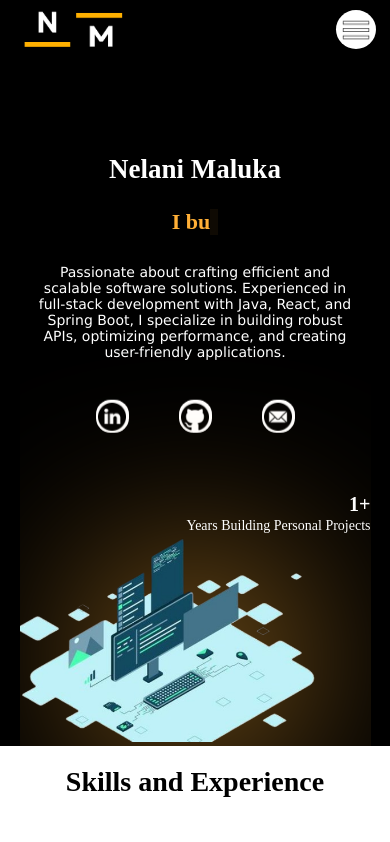
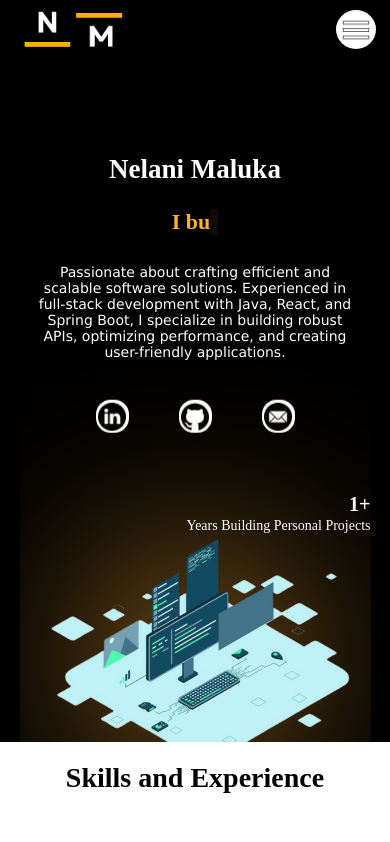
Before and after one commit to NelaniMaluka/portfolio-website, a React (Vite) app: page / in a window 390 px wide. Shown: the top 842 px of the page. Built offline with nearby package versions, Linux system fonts and the light colour scheme.

Commit message:
updated image positioning in the lower mobile and tablet view

```diff
--- a/src/Components/About/About.css
+++ b/src/Components/About/About.css
@@ -214,6 +214,11 @@
     margin-top: 50px;
   }
 
+  #About .image .setup-image {
+    align-items: center;
+    justify-content: center;
+    display: flex;
+  }
   #About .image .setup-image img {
     width: 500px;
   }
@@ -270,6 +275,12 @@
     margin-top: 50px;
   }
 
+  #About .image .setup-image {
+    align-items: center;
+    justify-content: center;
+    display: flex;
+  }
+
   #About .image .setup-image img {
     width: 380px;
     margin-top: 35px;
```
